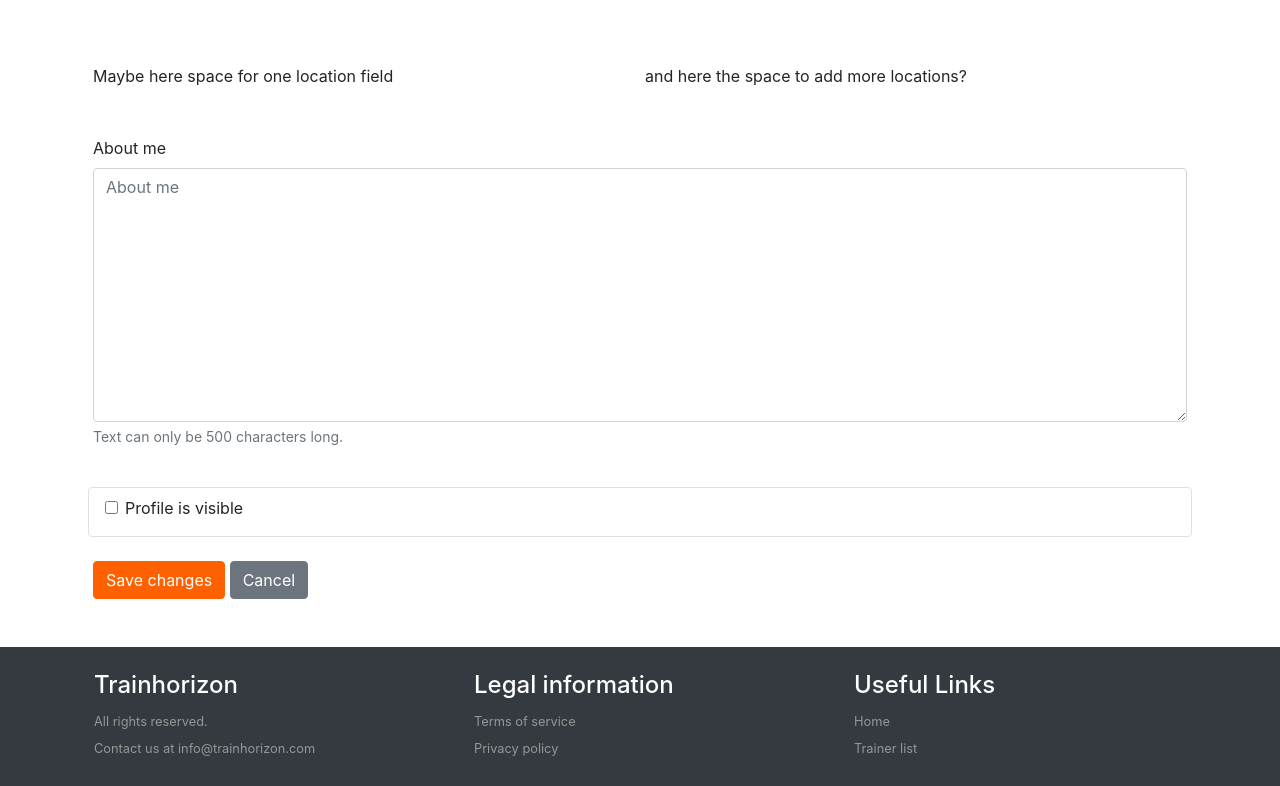
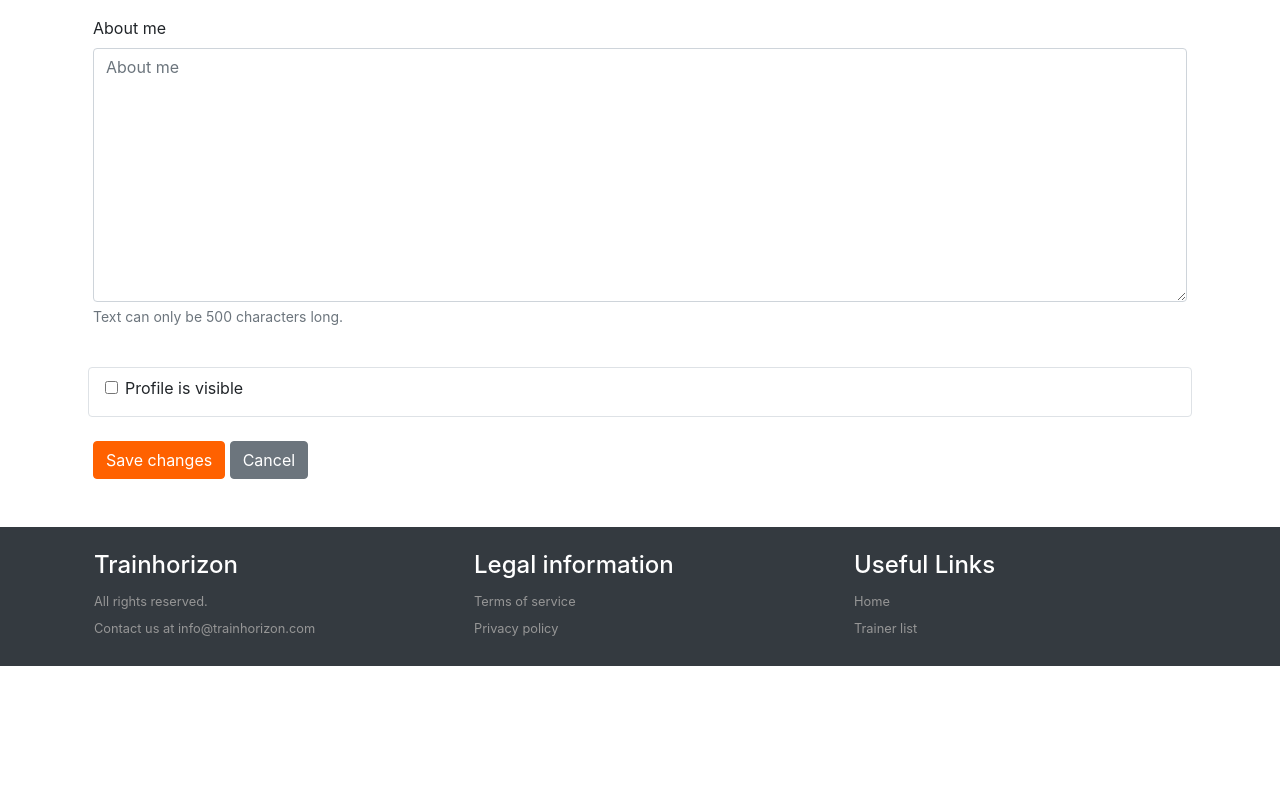
Before and after one commit to feenkind/django-fitness-platform, a Django app: template templates/trainers/trainerprofile_edit.html in a window 1280 px wide. Shown: the part 427-1213 px from the top of the page. After the commit the page ends 1093 px from the top, so only its background shows below. Run offline with Django 3.2, Linux system fonts and the light colour scheme; the template is opened without the code that fills it: values that come from a table or form of the project are taken from there, others are empty; the visitor is signed in with stand-in values (Sample User, id 1); parts of the project's set-up code (start-up, migrations or seed data) failed here and were passed over; some libraries are stand-ins or nearby versions.

Commit message:
Remove dummy text

```diff
--- a/templates/trainers/trainerprofile_edit.html
+++ b/templates/trainers/trainerprofile_edit.html
@@ -27,14 +27,6 @@
         </div>
       </div>
       <div class="form-row">
-        <div class="col-lg-6">
-          <div class="my-5">Maybe here space for one location field</div>
-        </div>
-        <div class="col-lg-6">
-          <div class="my-5">and here the space to add more locations?</div>
-        </div>
-      </div>
-      <div class="form-row">
         <div class="col-lg-12">
           {% bootstrap_field form.about %}
         </div>
```
